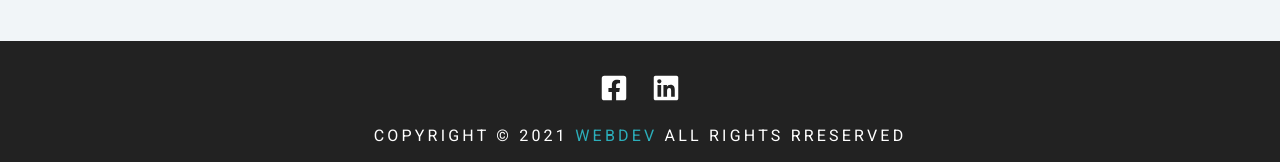
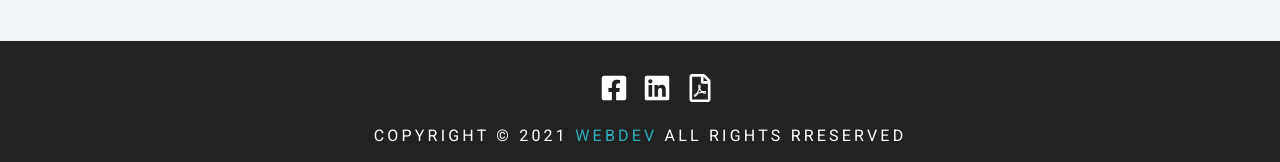
Before and after one commit to AllenLin0321/portfolio, a Gatsby site: page /contact in a window 1280 px wide. Shown: the part 615-777 px from the top of the page. Built offline with nearby package versions, Linux system fonts and the light colour scheme; Gatsby itself is replaced by a stand-in of ours.

Commit message:
添加履歷

```diff
--- a/src/assets/sass/components/_social-links.scss
+++ b/src/assets/sass/components/_social-links.scss
@@ -8,6 +8,7 @@
   font-size: 1.75rem;
   color: var(--clr-grey-1);
   transition: var(--transition);
+  margin-right: 15px;
 }
 .social-link:hover {
   color: var(--clr-primary-5);
--- a/src/assets/sass/layout/_footer.scss
+++ b/src/assets/sass/layout/_footer.scss
@@ -24,6 +24,7 @@ Footer
 }
 .footer .social-link {
   color: var(--clr-white);
+  margin-right: 15px;
 }
 .footer .social-link:hover {
   color: var(--clr-primary-5);
--- a/src/constants/social_links.js
+++ b/src/constants/social_links.js
@@ -1,17 +1,22 @@
 import React from 'react'
-import { FaFacebookSquare, FaLinkedin } from 'react-icons/fa'
+import { FaFacebookSquare, FaLinkedin, FaRegFilePdf } from 'react-icons/fa'
 
 const data = [
   {
     id: 1,
     icon: <FaFacebookSquare className="social-icon"></FaFacebookSquare>,
-    url: 'https://www.twitter.com',
+    url: 'https://www.facebook.com/yilun.lin.56',
   },
   {
     id: 2,
     icon: <FaLinkedin className="social-icon"></FaLinkedin>,
     url: 'https://www.linkedin.com/in/yi-lun-lin',
   },
+  {
+    id: 3,
+    icon: <FaRegFilePdf className="social-icon" />,
+    url: 'https://drive.google.com/file/d/1pi5O2t1oOT3nyVrsYJOuernl2mJIsghS/view?usp=sharing',
+  },
 ]
 
 export default data
```
